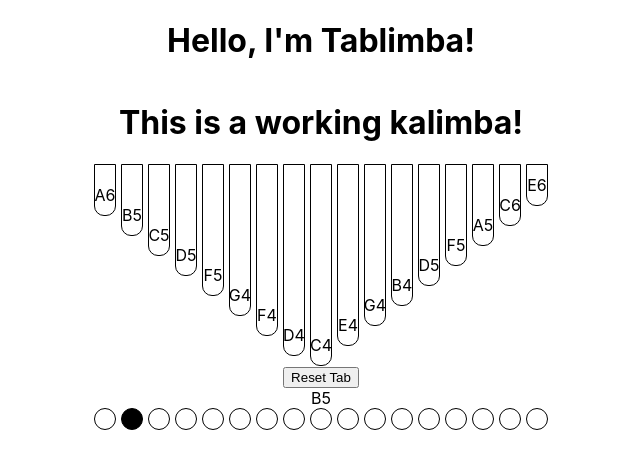
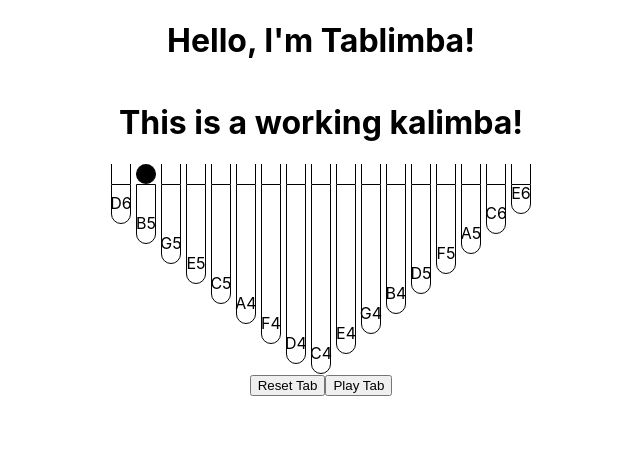
Before and after one commit to TheEssenceSeeker/tablimba, a React (Create React App) app: page / in a window 1280 px wide. Both pictures are taken after a click on the element "B5". Shown: the top 468 px of the page, without its empty margins (319-959 px from the left). Built offline with nearby package versions, Linux system fonts and the light colour scheme.

Commit message:
Replay all function added

```diff
--- a/src/App.css
+++ b/src/App.css
@@ -1,14 +1,22 @@
+* {
+  box-sizing: border-box;
+}
+
 div.main-wrapper {
   display: flex;
   flex-direction: column;
   align-items: center;
 }
 
-.kalimba-row {
+div.kalimba-row {
   display: flex;
   justify-content: center;
   align-items: flex-start;
 }
+
+/*div.kalimba-row:nth-child(4n) {*/
+/*  border-top: 1px solid #000;*/
+/*}*/
 
 div.key {
   display: inline-flex;
@@ -38,12 +46,14 @@ div.tabkey {
   display: inline-flex;
   width: 20px;
   height: 20px;
-  border-radius: 50%;
-  border: 1px solid #000;
+  /*border-radius: 50%;*/
+  border-right: 1px solid #000;
+  border-left: 1px solid #000;
   margin-right: 5px;
   background: #fff;
 }
 
 div.tabkey.filled {
+  border-radius: 50%;
   background: #000;
 }
--- a/src/App.js
+++ b/src/App.js
@@ -3,8 +3,7 @@ import './App.css'
 import Tablimba from './components/Tablimba'
 
 function App() {
-    // const tuning = ['D6', 'B5', 'G5', 'E5', 'C5', 'A4', 'F4', 'D4', 'C4', 'E4', 'G4', 'B4', 'D5', 'F5', 'A5', 'C6', 'E6']
-    const tuning = ['A6', 'B5', 'C5', 'D5', 'F5', 'G4', 'F4', 'D4', 'C4', 'E4', 'G4', 'B4', 'D5', 'F5', 'A5', 'C6', 'E6']
+    const tuning = ['D6', 'B5', 'G5', 'E5', 'C5', 'A4', 'F4', 'D4', 'C4', 'E4', 'G4', 'B4', 'D5', 'F5', 'A5', 'C6', 'E6']
 
     return (
         <div className={'main-wrapper'}>
--- a/src/components/Tab.js
+++ b/src/components/Tab.js
@@ -5,7 +5,7 @@ const Tab = props => {
     const {tab, tuning} = props
 
     return (
-        <div>
+        <div className='tab'>
             {
                 tab.map((tNote, i) => <TabRow note={tNote} tuning={tuning} key={i} />).reverse()
             }
--- a/src/components/Tablimba.js
+++ b/src/components/Tablimba.js
@@ -2,6 +2,7 @@ import React, {useState} from 'react'
 import Tab from './Tab'
 import playNote from "../sound/playNote"
 import Kalimba from './Kalimba'
+import playTab from "../sound/playTab"
 
 const Tablimba = props => {
     const {tuning} = props
@@ -18,21 +19,25 @@ const Tablimba = props => {
         setTab(initialTab)
     }
 
+    const playMelody = () => {
+        playTab(tab)
+    }
+
     const deleteRow = (index) => {
 
     }
 
     return (
         <>
-
+            <Tab tab={tab} tuning={tuning}></Tab>
             <Kalimba tuning={tuning} onPlayNote={onPlayNote} />
             <div className="kalibma-row">
                 <button onClick={resetTab} >Reset Tab</button>
+                <button onClick={playMelody} >Play Tab</button>
             </div>
-            <div className="kalimba-row">
-                {tab.join('->')}
-            </div>
-            <Tab tab={tab} tuning={tuning}></Tab>
+            {/*<div className="kalimba-row">*/}
+            {/*    {tab.join('->')}*/}
+            {/*</div>*/}
         </>
     )
 }
--- a/src/sound/playNote.js
+++ b/src/sound/playNote.js
@@ -1,6 +1,6 @@
 import * as Tone from 'tone'
 
-const playNote = (note, duration = '8n') => {
+const playNote = (note, duration = '4n') => {
     const synth = new Tone.Synth().toDestination()
     synth.triggerAttackRelease(note, duration)
 }
--- /dev/null
+++ b/src/sound/playTab.js
@@ -0,0 +1,14 @@
+import * as Tone from 'tone'
+
+const playTab = tab => {
+    const synth = new Tone.Synth().toDestination();
+    const now = Tone.now()
+    let i = 0
+    tab.forEach(note => {
+        synth.triggerAttackRelease(note, "4n", now + ++i / 2)
+        console.log('i/2', i/2)
+    })
+
+}
+
+export default playTab
```
